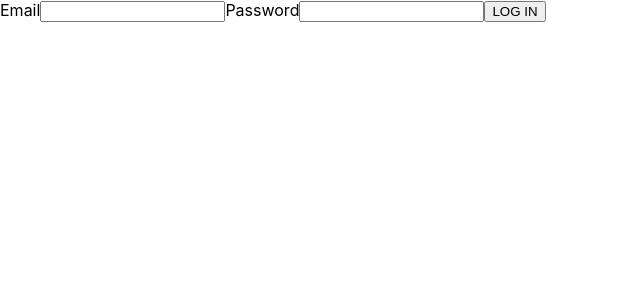
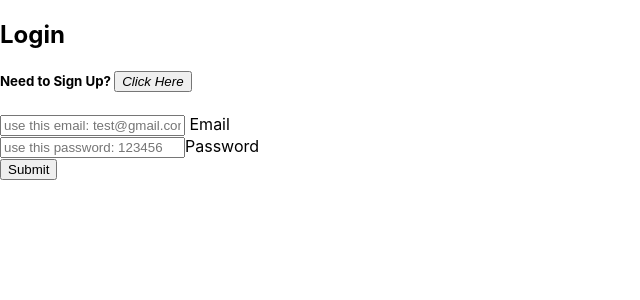
Before and after one commit to Orlandouchiha425/authentication, a React (Create React App) app: page /login in a window 1280 px wide. Shown: the top 300 px of the page, without its empty margins (0-640 px from the left). Built offline with nearby package versions, Linux system fonts and the light colour scheme; no server answers.

Commit message:
fully working sign up ,login, logout, ready for npm

```diff
--- /dev/null
+++ b/src/NavBar/NavBar.jsx
@@ -0,0 +1,51 @@
+import { Link } from "react-router-dom";
+import { useState,useEffect } from "react";
+import { getUser } from "../utilities/users-api";
+
+export default function NavBar({ user }) {
+    const [data, setData] = useState(null);
+    const [isLoading, setIsLoading] = useState(true);
+
+    useEffect(() => {
+      const fetchData = async () => {
+        try {
+          const response = await getUser();
+          setData(response);
+        } catch (err) {
+          console.log(err);
+        }
+        setIsLoading(false);
+      };
+      fetchData();
+    }, []);
+
+
+    const Loading = () => {
+        return (
+          <div>
+            <h1>Loading....</h1>
+          </div>
+        );
+      };
+    const navBar = (userData) => {
+      return (
+        <div>
+          <nav>
+            <Link to="/home">
+              <h3>
+                <strong>Home</strong>
+              </h3>
+            </Link>
+            {userData && userData.name && (
+              <Link to="/profile">
+                <span>{userData.name}</span>
+              </Link>
+            )}
+            <Link to="/logout">About Me</Link>
+          </nav>
+        </div>
+      );
+    };
+
+    return isLoading ? Loading : (user ? navBar(data) : null);
+  }
--- a/src/components/CleanUp/CleanUp.jsx
+++ b/src/components/CleanUp/CleanUp.jsx
@@ -3,21 +3,26 @@ import SignUpForm from "../SignUpForm/SignUpForm";
 import { getUser } from "../../utilities/users-service";
 import Home from "../Home/Home";
 import { Routes, Route } from "react-router-dom";
-import UserLogOut from "../Logout/Logout";
+import Logout from "../Logout/Logout";
 import LoginForm from "../LoginForm/LoginForm";
+import NavBar from "../../NavBar/NavBar";
 
 function CleanUp() {
   const [user, setUser] = useState(getUser());
 
   return (
+    <div>
+    <NavBar setUser={setUser} user={user} />
+
     <Routes>
       {user ? (
+
         <>
+
+
           <Route path="/home" element={<Home setUser={setUser} />} />
-          <Route
-            path="/logout"
-            element={<UserLogOut user={user} setUser={setUser} />}
-          />
+          <Route path='/logout' element = {<Logout user={user} setUser={setUser}/>}/>
+
         </>
       ) : (
         <>
@@ -36,6 +41,7 @@ function CleanUp() {
         </>
       )}
     </Routes>
+    </div>
   );
 }
 
--- a/src/components/Home/Home.jsx
+++ b/src/components/Home/Home.jsx
@@ -2,6 +2,7 @@ import React from 'react'
 function Home() {
   return (
     <>
+
     <div>Welcome Home!</div>
     </>
   )
--- a/src/components/LoginForm/LoginForm.jsx
+++ b/src/components/LoginForm/LoginForm.jsx
@@ -1,5 +1,6 @@
 import { useState } from 'react';
 import * as userService from '../../utilities/users-service';
+import {Link, useNavigate} from "react-router-dom";
 
 
 export default function LoginForm ({ setUser }) {
@@ -14,28 +15,43 @@ export default function LoginForm ({ setUser }) {
         setError('');
     }
 
+    let navigate = useNavigate()
+
     const handleSubmit = async (evt) => {
         evt.preventDefault()
         try{
             const user = await userService.login(credentials);
             setUser(user)
+            navigate('/home')
         }catch(error){
-            setError(error.message)
+            setError(error)
         }
     }
 
 return (
+    <div >
+<div  >
+ <h2>Login</h2>
+ <h5>Need to Sign Up? <Link  to='/signup'><button><em>Click Here</em></button> </Link></h5>
+ <form autoComplete="off" onSubmit={handleSubmit} >
+   <div >
+   <input type="text" name="email" value={credentials.email} onChange={handleChange} required placeholder='use this email: test@gmail.com'/>      <label>Email</label>
+   </div>
    <div>
-        <div className="form-container">
-        <form autoComplete="off" onSubmit={handleSubmit}>
-            <label>Email</label>
-            <input type="email" name="email" value={credentials.email} onChange={handleChange} required />
+   <input type="password" name="password" value={credentials.password} onChange={handleChange} required placeholder='use this password: 123456'/>
      <label>Password</label>
-            <input type="password" name="password" value={credentials.password} onChange={handleChange} required />
-            <button type="submit">LOG IN</button>
+   </div>
+   <button type='submit'>
+     <span></span>
+     <span></span>
+     <span></span>
+     <span></span>
+     Submit
+   </button>
  </form>
 </div>
 <h1 className="error-message">&nbsp;{error}</h1>
+
 </div>
 )
 
--- a/src/components/Logout/Logout.js
+++ b/src/components/Logout/Logout.js
@@ -1,21 +1,17 @@
-import { logout } from '../../utilities/users-service';
-// import styles from "./LogOut.module.css"
+import { logout } from "../../utilities/users-service";
 export default function UserLogOut({ user, setUser }) {
   function handleLogOut() {
     logout();
     setUser(null);
   }
 
-
   return (
- <div className="snow">
-
+    <div>
       <div>
         <h1>{user.email}</h1>
         <h1>{user.name}</h1>
-       <button  onClick={handleLogOut}>LOG OUT</button>
+        <button onClick={handleLogOut}>LOG OUT</button>
       </div>
-
     </div>
   );
 }
```
Also changed, not shown: package.json (+12 -1 lines), 1 other file (tests, documents, lock files or other folders). Lines whose indentation alone changed are shown as unchanged.
